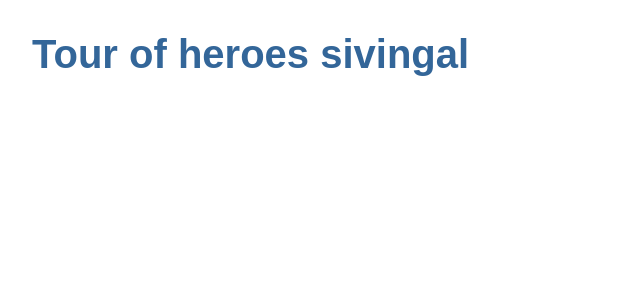
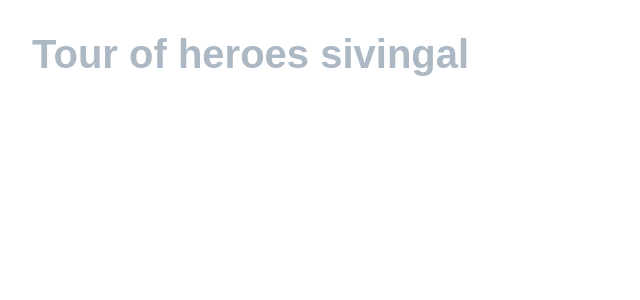
Before and after one commit to josedaniel187/her, an Angular app: page / in a window 1280 px wide. Shown: the top 300 px of the page, without its empty margins (0-640 px from the left). Built offline with nearby package versions, Linux system fonts and the light colour scheme.

Commit message:
Cambio de estilo

```diff
--- a/src/styles.css
+++ b/src/styles.css
@@ -1,6 +1,6 @@
 /* Application-wide Styles */
 h1 {
-    color: #369;
+    color: rgb(172, 185, 197);
     font-family: Arial, Helvetica, sans-serif;
     font-size: 250%;
   }
```
